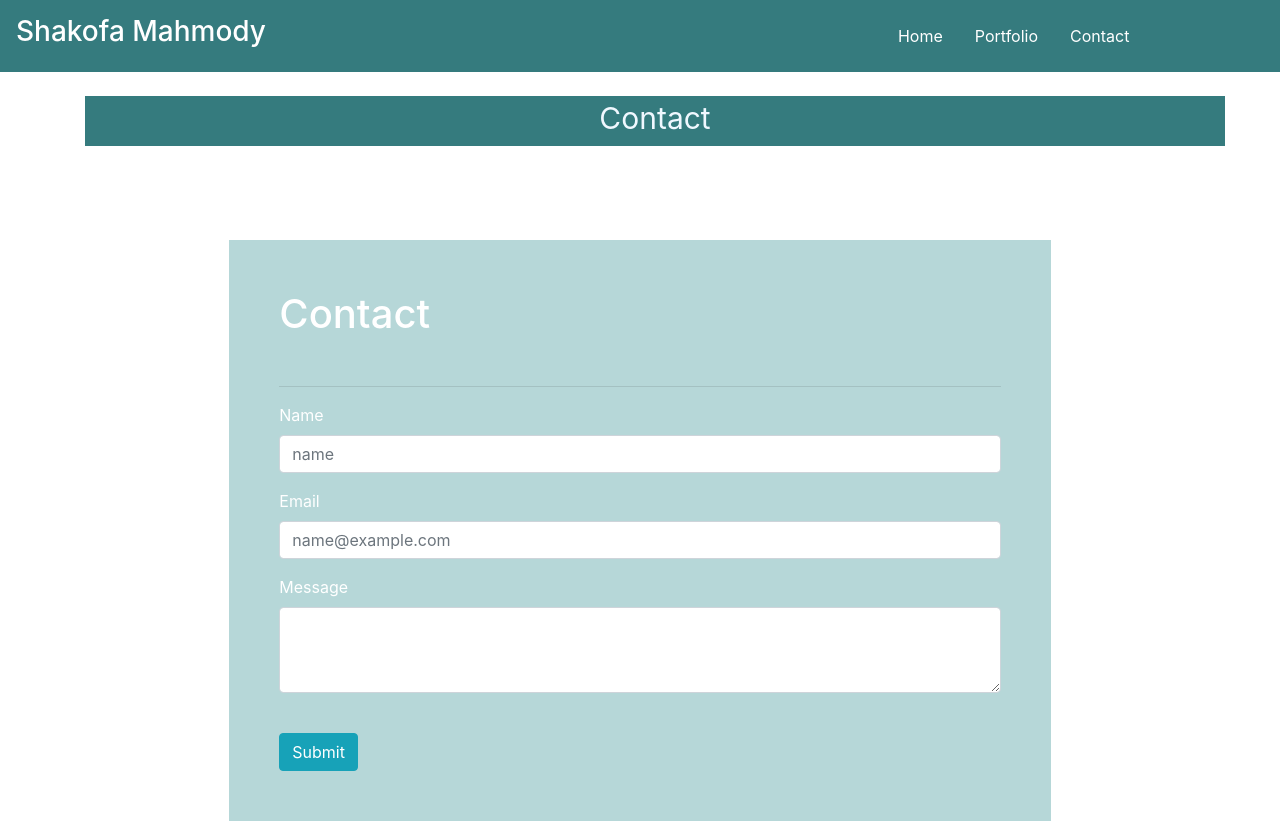
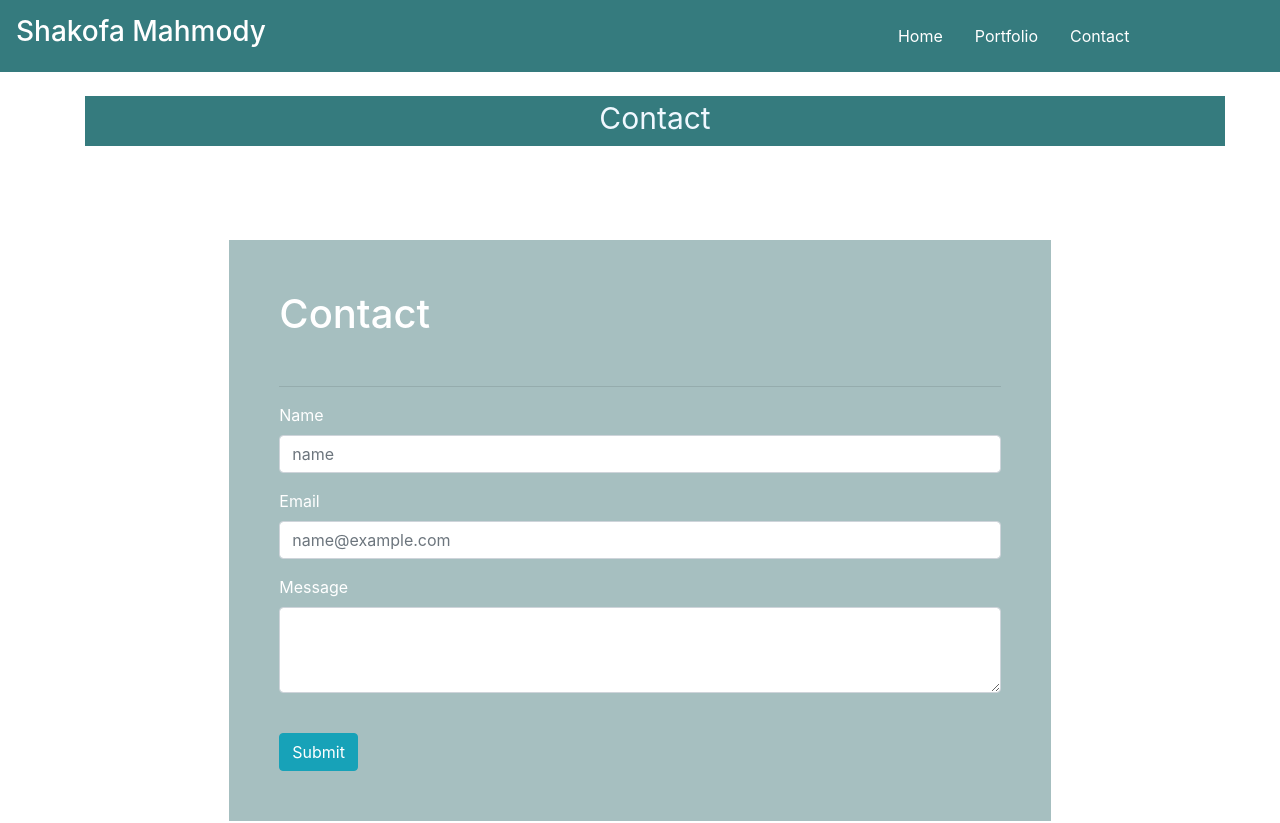
Before and after one commit to shakofa/React-Portfolio-App, a React (Create React App) app: page /Contact in a window 1280 px wide. Shown: the top 823 px of the page. Built offline with nearby package versions, Linux system fonts and the light colour scheme.

Commit message:
changed color

```diff
--- a/src/pages/style.css
+++ b/src/pages/style.css
@@ -7,7 +7,7 @@
 
 /*contact form*/
 .form {
-    background-color:  #b6d7d8;
+    background-color:  #a6bfc0;
     color: white;
     max-width: 60em;
     display:block;
```
